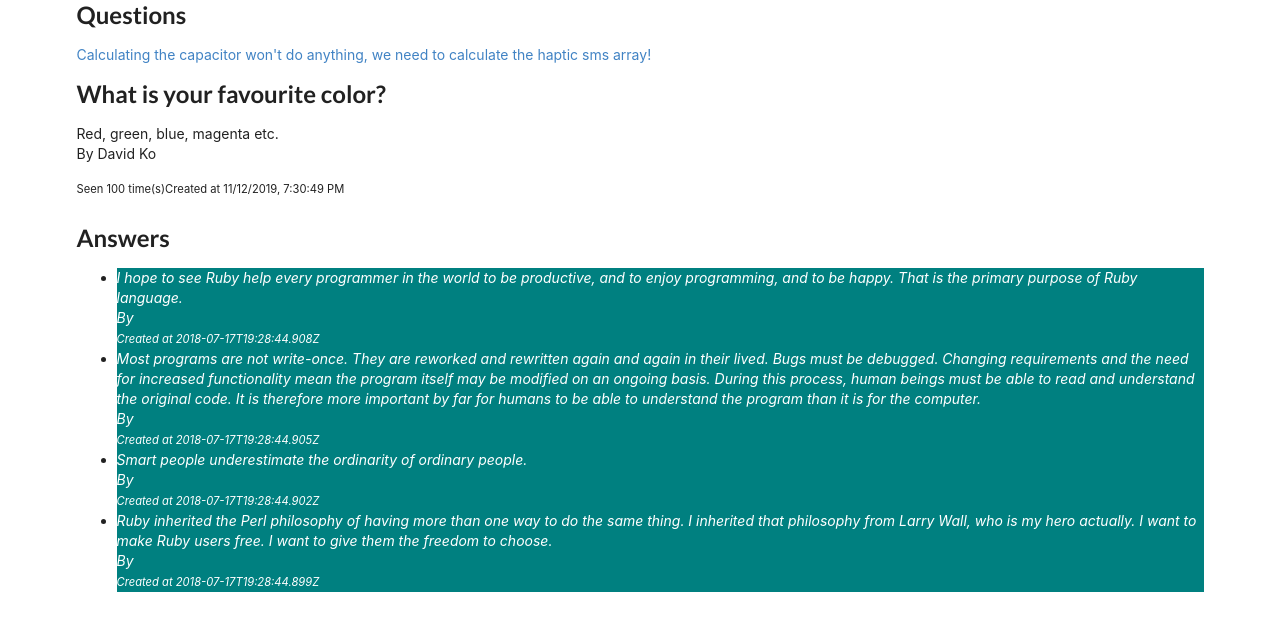
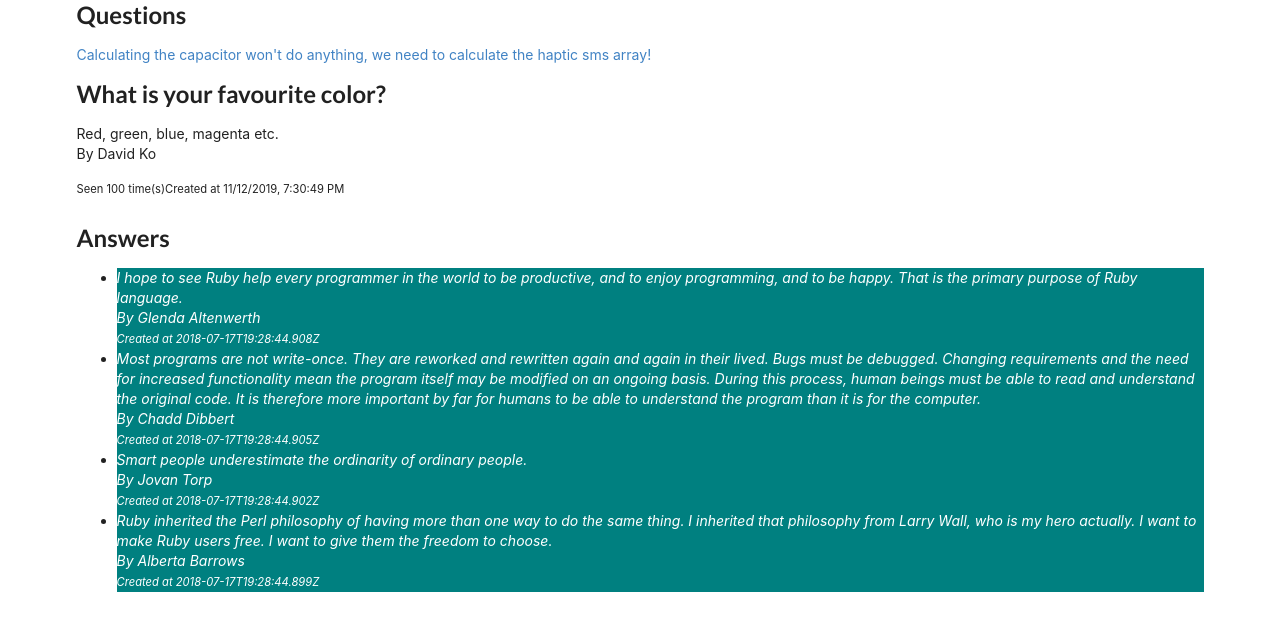
Before and after one commit to CodeCoreYVR/awesome_answers_react_sept_2019, a React (Create React App) app in the folder aw_an_react_sept_2019/: page / in a window 1280 px wide. Shown: the top 630 px of the page. Built offline with nearby package versions, Linux system fonts and the light colour scheme.

Commit message:
fix answers author issue

```diff
--- a/aw_an_react_sept_2019/src/components/AnswerDetails.js
+++ b/aw_an_react_sept_2019/src/components/AnswerDetails.js
@@ -17,7 +17,8 @@ function AnswerDetails(props) {
     >
       <p>
         {props.body} <br />
-        By {props.author.full_name} <br />
+        By {props.author.first_name} {props.author.last_name}
+        <br />
         <CreatedAtShow created_at={props.created_at} />
       </p>
     </div>
```
